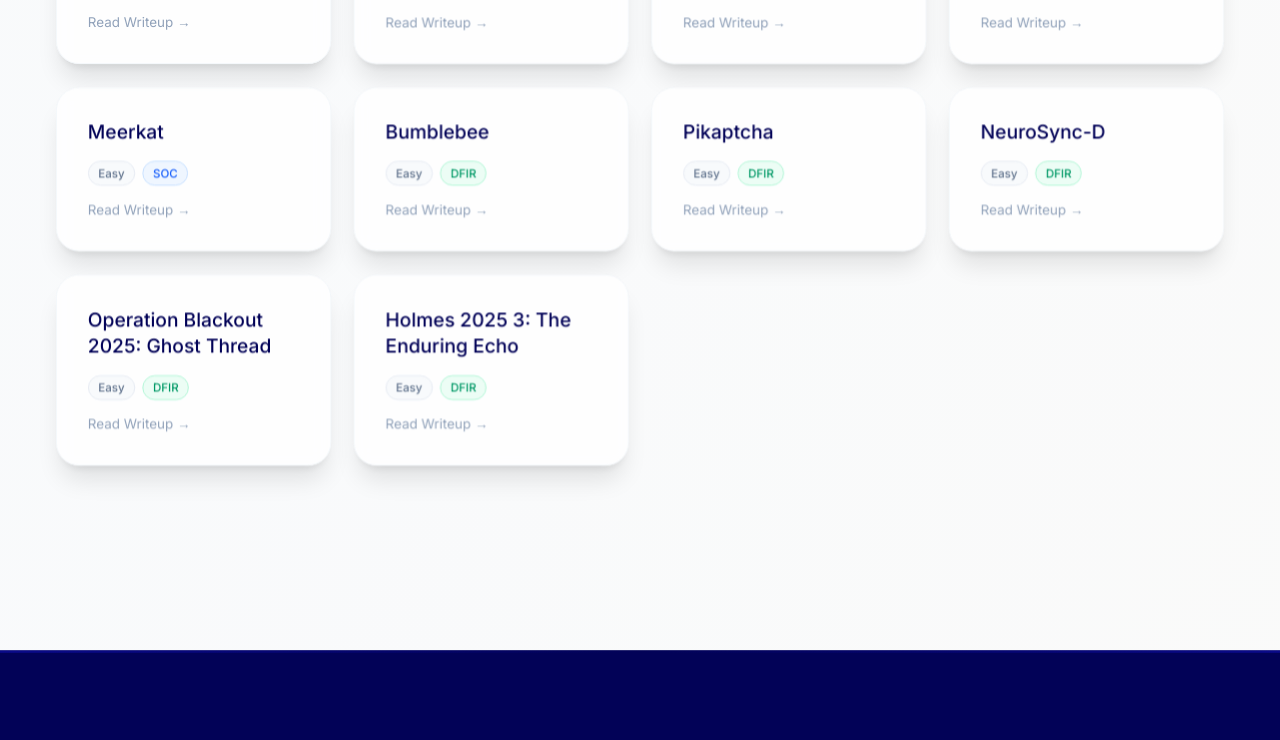
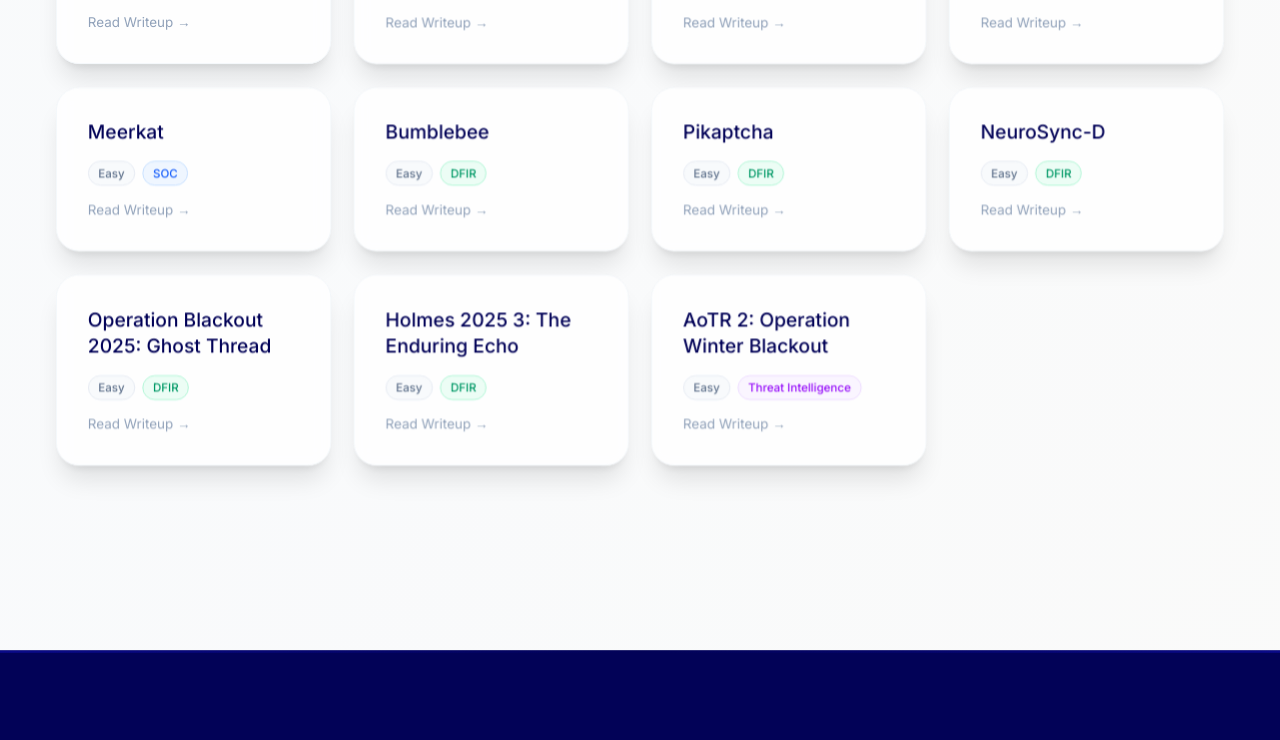
Before and after one commit to RafaelAngeloChristianto/portfolio-website, a React (Vite) app: page /sherlocks in a window 1280 px wide. Shown: the part 1268-2008 px from the top of the page. Built offline with nearby package versions, Linux system fonts and the light colour scheme; a web font is replaced by a local one.

Commit message:
operation winter blackout htb

```diff
--- a/src/data/sherlocks.ts
+++ b/src/data/sherlocks.ts
@@ -157,9 +157,15 @@ export const sherlocks: Sherlock[] = [
     url: "/projects/GhostThread HTB Sherlock Writeup _ Rafael Angelo Christianto.pdf",
   },
   {
-    title:"Holmes 2025 3: The Enduring Echo",
-    difficulty:"Easy",
-    category:"DFIR",
-    url:"/projects/TheEnduringEcho HTB Sherlock Writeup _ Rafael Angelo Christianto.pdf"
+    title: "Holmes 2025 3: The Enduring Echo",
+    difficulty: "Easy",
+    category: "DFIR",
+    url: "/projects/TheEnduringEcho HTB Sherlock Writeup _ Rafael Angelo Christianto.pdf",
+  },
+  {
+    title: "AoTR 2: Operation Winter Blackout",
+    difficulty: "Easy",
+    category: "Threat Intelligence",
+    url: "/projects/OperationWinterBlackout HTB Sherlock Writeup _ Rafael Angelo Christianto.pdf",
   },
 ];
```
Also changed, not shown: 1 other file (tests, documents, lock files or other folders).
